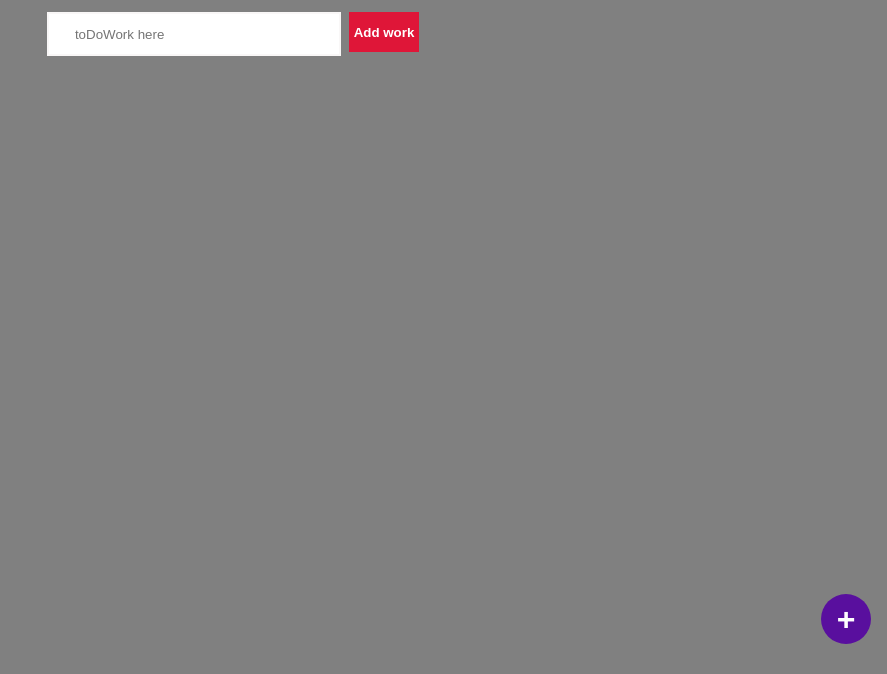
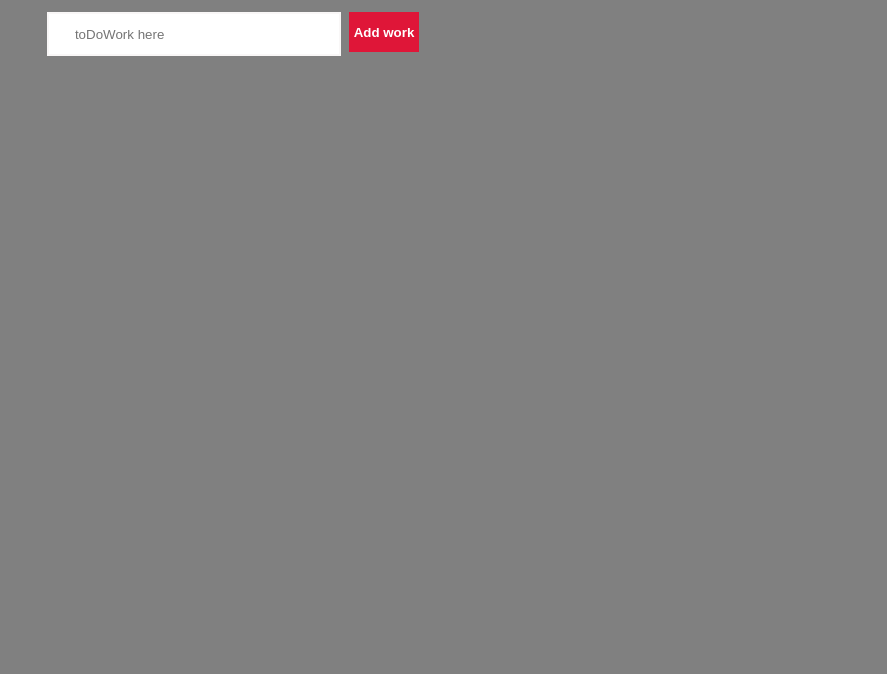
Before and after one commit to Shreya-103/to-do-list, a plain HTML site: page index.html in a window 1280 px wide. Shown: the part 126-800 px from the top of the page, without its empty margins (393-1280 px from the left). Drawn offline with Linux system fonts and the light colour scheme.

Commit message:
removed btn

```diff
--- a/index.html
+++ b/index.html
@@ -13,7 +13,6 @@
    <input type="text" id="inputTask" placeholder="       toDoWork here">
    <!-- <div id="list"></div> -->
    <button class="addWork">Add work</button> </div>
-    <button class="plus" alt="add work">+</button>
 
     <script src="./toDo.js"></script>
 </body>
```
